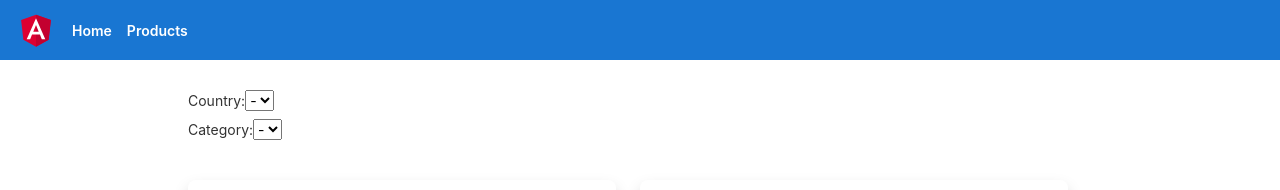
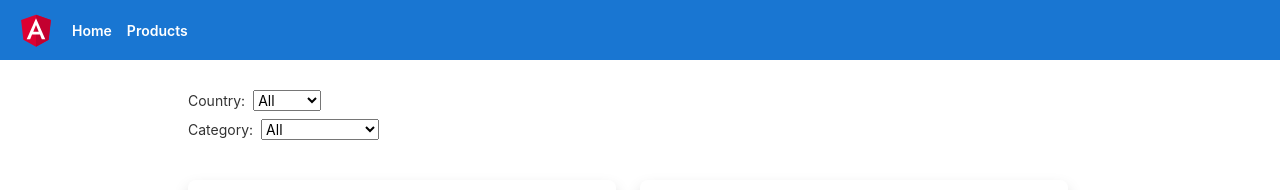
Before and after one commit to Daniel-Jansen/product-sorting, an Angular app: page /products in a window 1280 px wide. Shown: the top 190 px of the page. Built offline with nearby package versions, Linux system fonts and the light colour scheme.

Commit message:
0.3.1 selectors show correct data

```diff
--- a/src/app/product/product-filter/product-filter.component.html
+++ b/src/app/product/product-filter/product-filter.component.html
@@ -1,16 +1,16 @@
 <div class="mt-2">
     <label for="form-select-country">Country:</label>
-    <select id="form-select-country" class="form-select-country"> <!--[(ngModel)]="listFilter" (ngModelChange)="updateFilter($event)"-->
-        <option value="0">-</option>
+    <select id="form-select-country" class="form-select-country ms-2" [(ngModel)]="listFilter" (ngModelChange)="filterChanged($event)">
+        <option value="0">All</option>
         <!--fix problem for duplicate entries, make them work on the property rather than the entity-->
-        <option *ngFor="let item of items">{{item.country_name}}</option>
+        <option *ngFor="let countryName of uniqueCountries">{{countryName | titlecase}}</option>
     </select>
 </div>
 
 <div class="mt-2">
     <label for="form-select-categories">Category:</label>
-    <select id="form-select-categories" class="form-select-categories"> <!--[(ngModel)]="listFilter" (ngModelChange)="updateFilter($event)"-->
-        <option value="0">-</option>
-        <option *ngFor="let item of items">{{item.categories}}</option>
+    <select id="form-select-categories" class="form-select-categories ms-2"> <!--[(ngModel)]="listFilter" (ngModelChange)="updateFilter($event)"-->
+        <option value="0">All</option>
+        <option *ngFor="let categories of uniqueCategories">{{categories | titlecase}}</option>
     </select>
 </div>
--- a/src/app/product/product-filter/product-filter.component.ts
+++ b/src/app/product/product-filter/product-filter.component.ts
@@ -1,5 +1,4 @@
 import { Component, Input } from '@angular/core';
-import { ProductInfo } from 'src/shared/models/productInfo';
 import { ProductService } from '../product.service';
 import { catchError } from 'rxjs';
 
@@ -9,24 +8,58 @@ import { catchError } from 'rxjs';
   styleUrls: ['./product-filter.component.css']
 })
 export class ProductFilterComponent {
-  @Input() items : ProductInfo[] = [];
+  @Input() items : any;
+  uniqueCountries: string[] = [];
+  uniqueCategories: string[] = [];
+  listFilter : string = '';
 
-  constructor(private ProductService: ProductService) { }
+  constructor(private productService: ProductService) { }
 
-  // create filter with event listeners
+  filterChanged(value: any) {
+    console.log(value);
+  }
 
   ngOnInit(): void {
-    this.ProductService.getProducts().pipe(
-      catchError((error: any) => {
+    this.productService.getProducts().pipe(
+      catchError((error : any) => {
         alert(error.message);
         throw error;
       })
     ).subscribe((data : any) => {
-      if (Array.isArray(data)) {
+      if (data.data && Array.isArray(data.data)) {
+        this.items = data.data;
+      } else if (Array.isArray(data)) {
         this.items = data;
       } else {
         this.items = [data];
       }
+      this.extractUniqueCountryNames();
+      this.extractUniqueCategories();
     });
   }
+
+  private extractUniqueCountryNames() {
+    this.items.forEach((item: any) => {
+      if (!this.uniqueCountries.includes(item.country_name)) {
+        this.uniqueCountries.push(item.country_name);
+      }
+    });
+
+    this.uniqueCountries.sort();
+    console.log(this.uniqueCountries);
+  }
+
+  private extractUniqueCategories() {
+    const allCategories: string[] = [];
+
+    this.items.forEach((item: any) => {
+      item.categories.forEach((category: string) => {
+        if (!allCategories.includes(category))
+        allCategories.push(category);
+      });
+    });
+
+    this.uniqueCategories = allCategories.sort();
+    console.log(this.uniqueCategories);
+  }
 }
--- a/src/app/product/product-list/product-list.component.ts
+++ b/src/app/product/product-list/product-list.component.ts
@@ -26,9 +26,6 @@ export class ProductListComponent {
       } else {
         this.items = [data];
       }
-
-      console.log(this.items);
-      console.log(data);
     });
   }
 }
--- a/src/app/product/product.component.ts
+++ b/src/app/product/product.component.ts
@@ -1,5 +1,4 @@
 import { Component, Input } from '@angular/core';
-import { ProductInfo } from 'src/shared/models/productInfo';
 
 @Component({
   selector: 'app-product',
@@ -7,11 +6,10 @@ import { ProductInfo } from 'src/shared/models/productInfo';
   styleUrls: ['./product.component.css']
 })
 export class ProductComponent {
-  items : ProductInfo[] = [];
 
 
   constructor() {
-    // todo: figure out how to have correct part of array to be shown rather than bunch of extra info
+
   }
 
   ngOnInit(): void {
--- a/src/app/product/product.module.ts
+++ b/src/app/product/product.module.ts
@@ -5,6 +5,8 @@ import { ProductListItemComponent } from './product-list-item/product-list-item.
 import { ProductFilterComponent } from './product-filter/product-filter.component';
 import { ProductComponent } from './product.component';
 import { HttpClientModule } from '@angular/common/http';
+import { FormsModule } from '@angular/forms';
+
 
 
 
@@ -18,6 +20,7 @@ import { HttpClientModule } from '@angular/common/http';
   imports: [
     CommonModule,
     HttpClientModule,
+    FormsModule,
   ],
   exports: [
     ProductComponent
--- a/src/app/product/product.service.ts
+++ b/src/app/product/product.service.ts
@@ -1,8 +1,6 @@
 import { Injectable } from '@angular/core';
 import { HttpClient, HttpErrorResponse, HttpHeaders, HttpParams } from '@angular/common/http';
 import { catchError, throwError } from 'rxjs';
-import { ProductInfo } from 'src/shared/models/productInfo';
-import { JsonPipe } from '@angular/common';
 
 @Injectable({
   providedIn: 'root'
```
